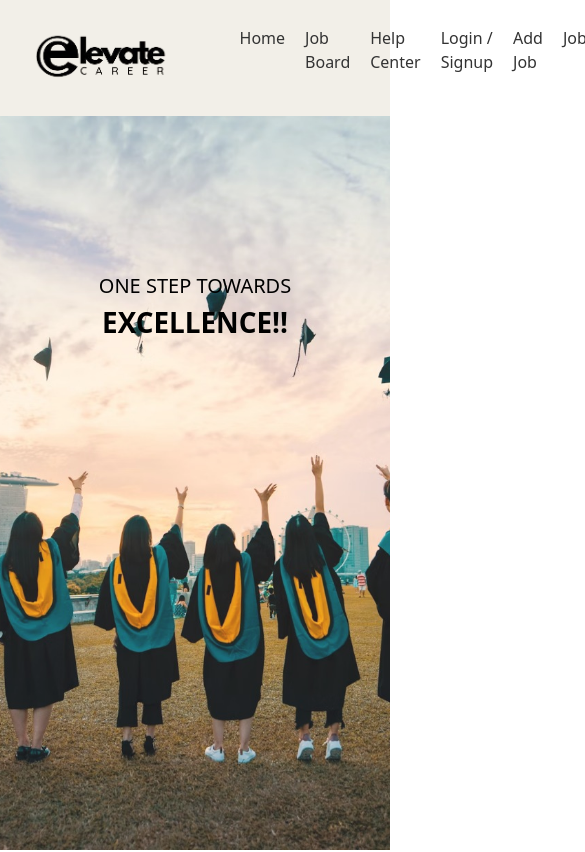
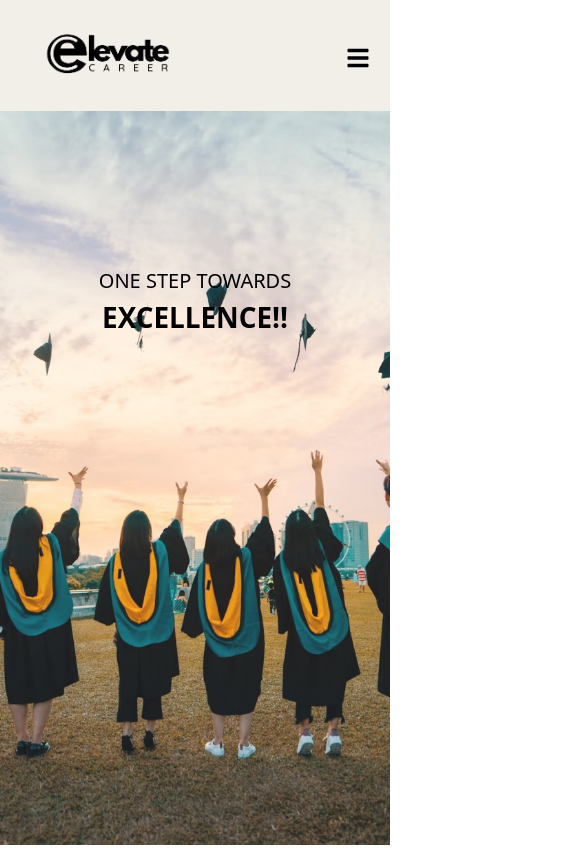
Before and after one commit to nandipativamsi/elevate-career, a React (Vite) app in the folder UI/: page / in a window 390 px wide. Shown: the top 852 px of the page, 585 px wide, since content can reach past the window. Built offline with nearby package versions, Linux system fonts and the light colour scheme.

Commit message:
Made navbar and footer responsive

```diff
--- a/UI/package.json
+++ b/UI/package.json
@@ -16,6 +16,7 @@
     "react": "^18.2.0",
     "react-bootstrap": "^2.10.2",
     "react-dom": "^18.2.0",
+    "react-icons": "^5.2.1",
     "react-router-bootstrap": "^0.24.4",
     "react-router-dom": "^5.1.2"
   },
--- a/UI/src/pages/Header.jsx
+++ b/UI/src/pages/Header.jsx
@@ -1,5 +1,7 @@
-import { withRouter } from "react-router-dom";
+import { useState } from 'react';
+import { Link, withRouter } from "react-router-dom";
 import { ACCESS_TOKEN_NAME } from '../constants/apiConstants';
+import { FaBars, FaTimes } from 'react-icons/fa';
 import './header.css';
 import logo from '../assets/logo.png';
 
@@ -8,13 +10,13 @@ function Header(props) {
         if (typeof s !== 'string') return ''
         return s.charAt(0).toUpperCase() + s.slice(1)
     }
-    let title = capitalize(props.location.pathname.substring(1,props.location.pathname.length))
-    if(props.location.pathname === '/') {
+    let title = capitalize(props.location.pathname.substring(1, props.location.pathname.length))
+    if (props.location.pathname === '/') {
         title = 'Welcome'
     }
     function renderLogout() {
-        if(props.location.pathname === '/home'){
-            return(
+        if (props.location.pathname === '/home') {
+            return (
                 <div className="ml-auto">
                     <button className="btn btn-danger" onClick={() => handleLogout()}>Logout</button>
                 </div>
@@ -25,20 +27,20 @@ function Header(props) {
         localStorage.removeItem(ACCESS_TOKEN_NAME)
         props.history.push('/login')
     }
-    return(
-        /*<nav className="navbar navbar-dark bg-primary">
-            <div className="row col-12 d-flex justify-content-center text-white">
-                <span className="h3">{props.title || title}</span>
-                {renderLogout()}
-            </div>
-        </nav>*/
+    const [menuOpen, setMenuOpen] = useState(false);
 
+    const toggleMenu = () => {
+        setMenuOpen(!menuOpen);
+    };
+    return (
         <header className="header">
             <div className="logo-container">
+                <Link to="/">
                     <img src={logo} alt="Elevate Career" className="logo" />
+                </Link>
             </div>
             <nav className="navigation">
-                <ul>
+                <ul className={menuOpen ? 'show' : ''}>
                     <li><a href="/">Home</a></li>
                     <li><a href="/jobboard">Job Board</a></li>
                     <li><a href="/help-center">Help Center</a></li>
@@ -50,6 +52,9 @@ function Header(props) {
                     <li><a href="/addResource">Add Resource</a></li>
                     <li><a href="/viewResources">Resources</a></li>
                 </ul>
+                <button className="menu-toggle" onClick={toggleMenu}>
+                    {menuOpen ? <FaTimes /> : <FaBars />}
+                </button>
             </nav>
         </header>
     )
--- a/UI/src/pages/footer.css
+++ b/UI/src/pages/footer.css
@@ -1,33 +1,44 @@
+/* General Styles */
 .footer {
   padding: 20px;
   background-color: #f2efe8;
+  text-align: left;
+}
+.footer-content {
   display: flex;
   justify-content: space-between;
   flex-wrap: wrap;
-    text-align: left;
-  }
-
-  .footer-content {
-    display: flex;
-    justify-content: space-between;
-    width: 100%;
 }
 
 .footer-column {
-    flex: 1;
-    min-width: 150px;
-    margin: 10px;
+  margin: 10px 0;
 }
 
-  .logo-container {
+.footer-logo-container {
   display: flex;
   align-items: center;
+  justify-content: center;
+  flex-direction: column;
 }
 
-  .logo {
-    height: 100px;
+.footer-logo{
+  height: 150px;
+  width: 255px;
+}
+.social-media-icons {
+  display: flex;
+  justify-content: space-around;
+  width: 80%;
 }
 
+.social-media-icons a {
+  color: #333;
+  font-size: 18px;
+}
+
+.social-media-icons a:hover {
+  color: #000;
+}
 .footer-column h4 {
   margin-bottom: 10px;
 }
@@ -47,7 +58,7 @@
 }
 
 .footer-column a:hover {
-    text-decoration: underline;
+  font-weight: bold;
 }
 
 .social-media a {
--- a/UI/src/pages/footer.jsx
+++ b/UI/src/pages/footer.jsx
@@ -1,15 +1,24 @@
-import React from 'react';
+import { Container, Row, Col } from 'react-bootstrap';
+import { FaFacebook, FaInstagram, FaLinkedin, FaYoutube } from 'react-icons/fa';
 import logo from '../assets/logo.png';
 import './footer.css';
 
 const Footer = () => {
   return (
     <footer className="footer">
-      <div className="footer-content">
-        <div className="footer-column logo-container">
-          <img src={logo} alt="Elevate Career" className="logo" />
+      <Container>
+        <Row className="footer-content">
+          <Col xs={12} md={3} className="footer-column footer-logo-container">
+            <img src={logo} alt="Elevate Career" className="footer-logo" />
+            <div className="social-media-icons">
+              <a href="https://www.facebook.com" target="_blank" rel="noopener noreferrer"><FaFacebook /></a>
+              <a href="https://www.instagram.com" target="_blank" rel="noopener noreferrer"><FaInstagram /></a>
+              <a href="https://www.linkedin.com" target="_blank" rel="noopener noreferrer"><FaLinkedin /></a>
+              <a href="https://www.youtube.com" target="_blank" rel="noopener noreferrer"><FaYoutube /></a>
             </div>
-        <div className="footer-column">
+          </Col>
+
+          <Col xs={6} md={3} className="footer-column">
             <h4>Navigation</h4>
             <ul>
               <li><a href="/">Home</a></li>
@@ -19,8 +28,8 @@ const Footer = () => {
               <li><a href="/events">Events</a></li>
               <li><a href="/help-center">Help Center</a></li>
             </ul>
-        </div>
-        <div className="footer-column">
+          </Col>
+          <Col xs={6} md={3} className="footer-column">
             <h4>Contact</h4>
             <ul>
               <li><a href="/about">About Us</a></li>
@@ -29,16 +38,17 @@ const Footer = () => {
               <li><a href="/faq">FAQ</a></li>
               <li><a href="/contact">Contact Us</a></li>
             </ul>
-        </div>
-        <div className="footer-column">
+          </Col>
+          <Col xs={12} md={3} className="footer-column">
             <h4>Follow Us</h4>
             <div className="social-media">
               <a href="https://www.facebook.com" target="_blank" rel="noopener noreferrer">Facebook</a>
               <a href="https://www.twitter.com" target="_blank" rel="noopener noreferrer">Twitter</a>
               <a href="https://www.instagram.com" target="_blank" rel="noopener noreferrer">Instagram</a>
             </div>
-        </div>
-      </div>
+          </Col>
+        </Row>
+      </Container>
     </footer>
   );
 };
--- a/UI/src/pages/header.css
+++ b/UI/src/pages/header.css
@@ -1,40 +1,69 @@
-*{
-  margin: 0;
-  padding: 0;
-}
 .header {
   display: flex;
   justify-content: space-between;
   align-items: center;
-    padding: 8px;
+  padding: 8px 20px;
   background-color: #f2efe8;
+  color: #000;
 }
 
-  .logo-container {
-    display: flex;
-    align-items: center;
+.logo-container .logo {
+  width: 190px;
 }
 
-  .logo {
-    height: 100px;
-  }
-
-  .navigation{
-    display: flex;
-    justify-content: center;
-    align-items: center;
-  }
 .navigation ul {
   list-style: none;
   display: flex;
-    gap: 20px;
+  margin: 0;
+  padding: 0;
 }
 
-  .navigation ul a {
-    text-decoration: none;
-    color: #333;
+.navigation ul li {
+  margin: 0 15px;
 }
 
-  .navigation ul a:hover {
-    font-weight: bold;
+.navigation ul li a {
+  color: #000;
+  text-decoration: none;
 }
+
+.navigation .menu-toggle {
+  display: none;
+  background: none;
+  border: none;
+  font-size: 24px;
+  color: #000;
+  cursor: pointer;
+}
+
+/* Responsive Styles */
+@media (max-width: 768px) {
+
+  .navigation ul {
+      flex-direction: column;
+      display: none;
+      background-color: #f2efe8;
+      width: 100%;
+      position: absolute;
+      top: 100px;
+      left: 0;
+      padding: 10px 0;
+      z-index: 3;
+  }
+
+  .navigation ul li {
+      margin: 10px 0;
+      text-align: center;
+  }
+
+  .navigation .menu-toggle {
+      display: block;
+  }
+
+  .navigation ul.show {
+      display: flex;
+  }
+  .navigation ul li a {
+    color: #000;
+  }
+}
```
Also changed, not shown: 1 other file (tests, documents, lock files or other folders). Lines whose indentation alone changed are shown as unchanged.
